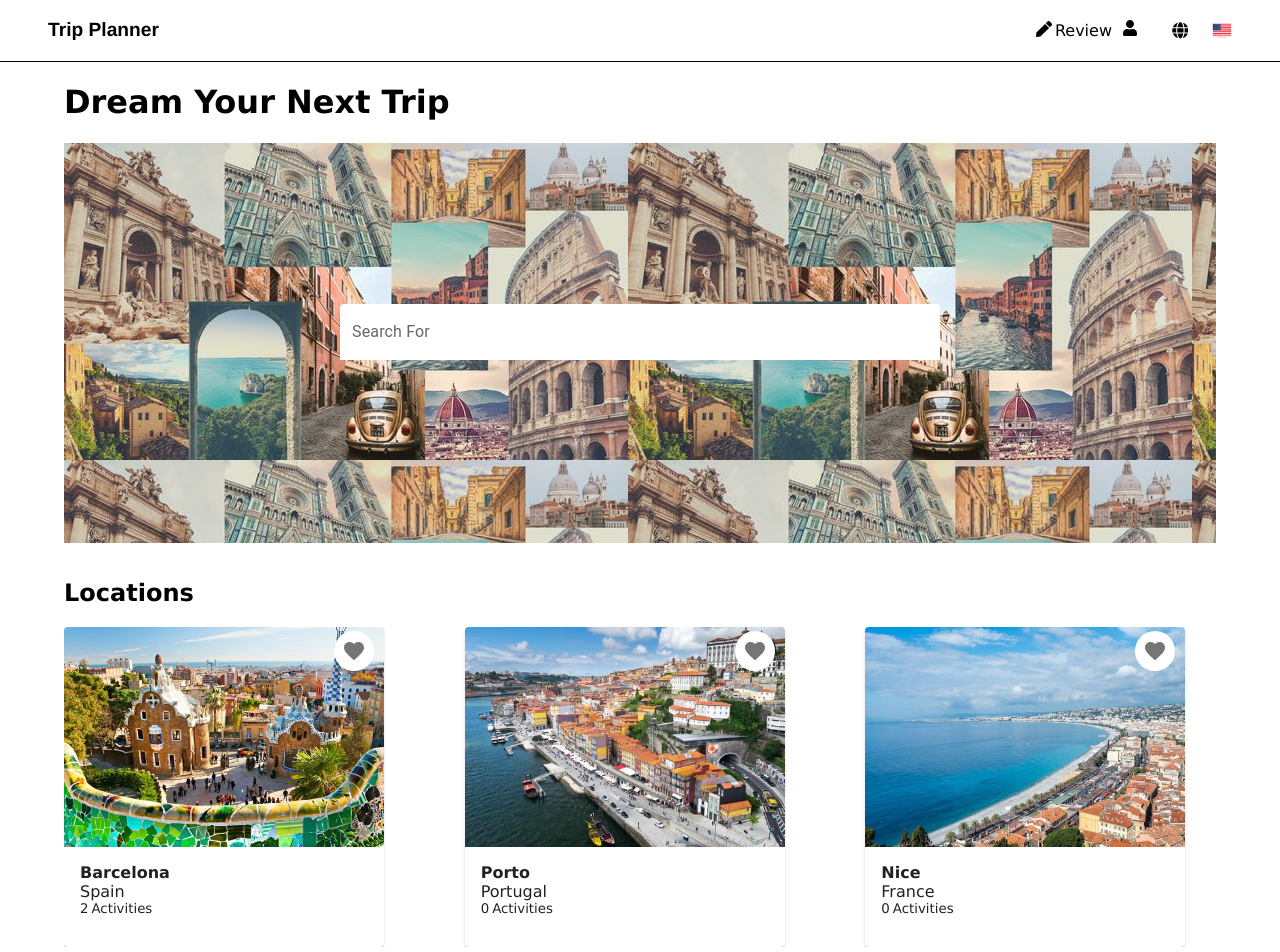
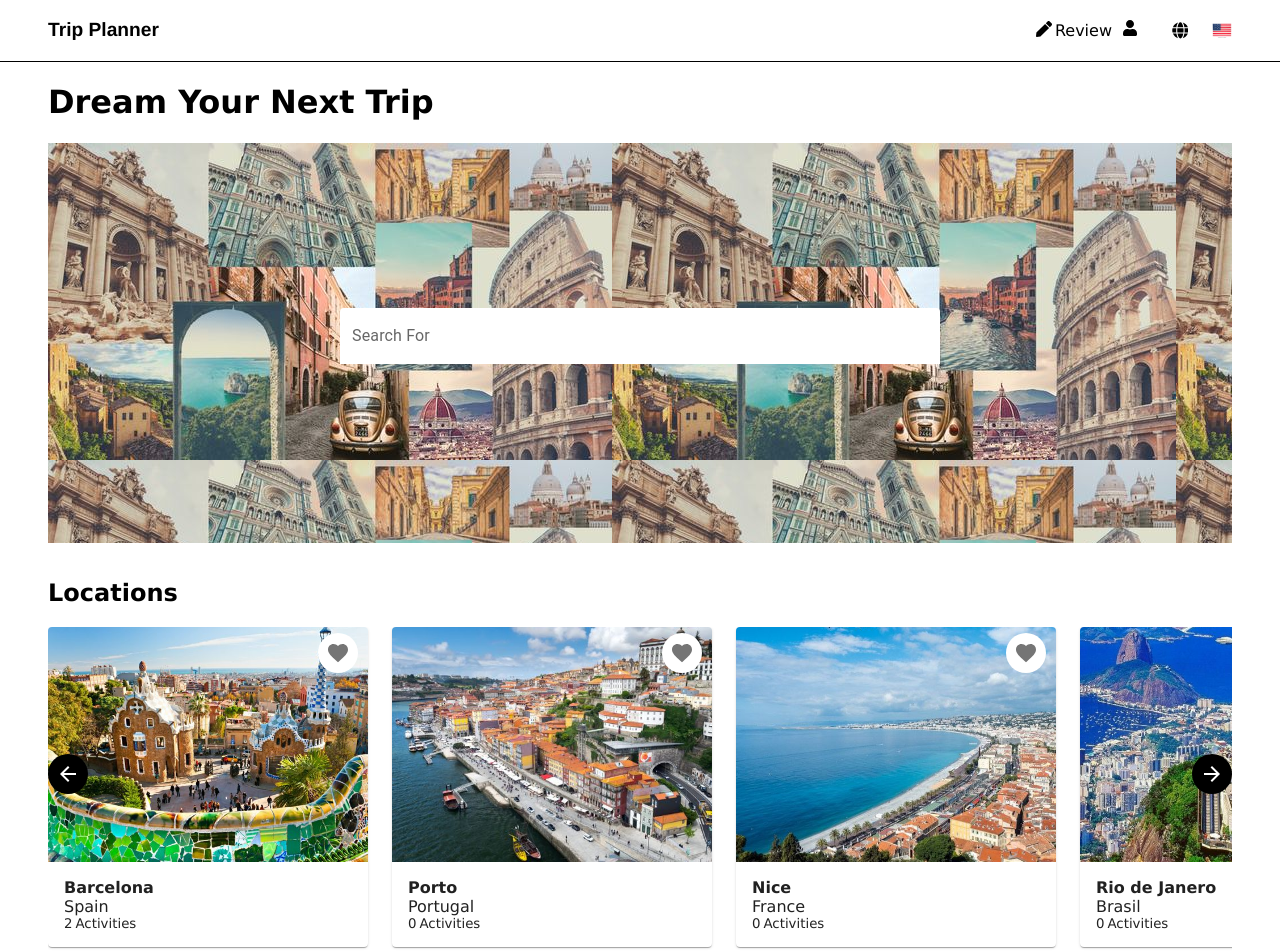
Before and after one commit to IlariaMessiha/Trip-Planner-Project, a React (Create React App) app: page / in a window 1280 px wide. Shown: the top 952 px of the page. Built offline with nearby package versions, Linux system fonts and the light colour scheme.

Commit message:
Styling swiper

```diff
--- a/src/Components/core/CardActivity.module.css
+++ b/src/Components/core/CardActivity.module.css
@@ -1,11 +1,3 @@
-.item {
-    margin-right: 30px;
-
-
-}
-
-
-
 .ActivityContent {
     text-align: left;
     font-size: larger;
--- a/src/Components/core/CardActivity.tsx
+++ b/src/Components/core/CardActivity.tsx
@@ -19,7 +19,7 @@ interface CardActivityProps {
 const FavoriteButton = styled(IconButton)({
   position: "absolute",
   backgroundColor: "white",
-  top: 4,
+  top: 6,
   right: 10,
 });
 export const CardActivity: FC<CardActivityProps> = ({ activity }) => {
@@ -27,7 +27,7 @@ export const CardActivity: FC<CardActivityProps> = ({ activity }) => {
   return (
     <div className={styles.container}>
       <Card className={styles.item} sx={{ width: 320, height: 320 }}>
-        <CardActionArea>
+        <CardActionArea sx={{ height: "100%" }}>
           <FavoriteButton>
             <FavoriteIcon />
           </FavoriteButton>
@@ -36,7 +36,7 @@ export const CardActivity: FC<CardActivityProps> = ({ activity }) => {
             image={activity.coverImage}
             alt="Activity Cover"
             className={styles.image}
-            sx={{ height: 220 }}
+            sx={{ height: 235 }}
           />
 
           <CardContent className={styles.ActivityContent}>
--- a/src/Components/core/CardLocation.module.css
+++ b/src/Components/core/CardLocation.module.css
@@ -1,7 +1,3 @@
-.item {
-    margin-right: 30px;
-}
-
 .locationContent {
     text-align: left;
     font-size: larger;
--- a/src/Components/core/CardLocation.tsx
+++ b/src/Components/core/CardLocation.tsx
@@ -16,7 +16,7 @@ interface CardLocationProps {
 const FavoriteButton = styled(IconButton)({
   position: "absolute",
   backgroundColor: "white",
-  top: 4,
+  top: 6,
   right: 10,
 });
 
@@ -25,17 +25,20 @@ export const CardLocation: FC<CardLocationProps> = ({ location }) => {
   const { t } = useTranslation();
   return (
     <Card className={styles.item} sx={{ width: 320, height: 320 }}>
-      <CardActionArea>
+      <CardActionArea sx={{ height: "100%" }}>
         <FavoriteButton>
           <FavoriteIcon />
         </FavoriteButton>
+        <div>
           <CardMedia
             component="img"
             image={location.coverImage}
             alt="Location Cover"
             className={styles.image}
-          sx={{ height: 220 }}
+            sx={{ height: 235 }}
           />
+        </div>
+
         <CardContent className={styles.locationContent}>
           <Typography text={location.name} variant="h4" />
           <Typography text={location.country} />
--- /dev/null
+++ b/src/Components/widgets/Swiper.css
@@ -0,0 +1,9 @@
+.swiper {
+    padding-bottom: 24px !important;
+
+
+}
+
+.swiper-wrapper {
+    margin-bottom: 20px !important;
+}
--- /dev/null
+++ b/src/Components/widgets/Swiper.module.css
@@ -0,0 +1,18 @@
+.prevButton,
+.nextButton {
+    position: absolute;
+    top: 35%;
+    z-index: 1;
+
+}
+
+.nextButton {
+    right: 0;
+
+
+}
+
+.prevButton {
+    left: 0;
+
+}
--- a/src/Components/widgets/Swiper.tsx
+++ b/src/Components/widgets/Swiper.tsx
@@ -1,21 +1,88 @@
-import { FC, ReactNode } from "react";
+import { ReactNode, useRef } from "react";
+import { Navigation, Pagination } from "swiper";
+import "./Swiper.css";
+import "swiper/css/navigation";
+import "swiper/css/pagination";
+import ArrowBackIcon from "@mui/icons-material/ArrowBack";
+import ArrowForwardIcon from "@mui/icons-material/ArrowForward";
+import styles from "./Swiper.module.css";
+
 import "swiper/css";
 import { Swiper as ReactSwiper, SwiperSlide } from "swiper/react";
+import { IconButton } from "@mui/material";
+import { color, styled } from "@mui/system";
 
 interface SwiperProps<T = any> {
   items: T[];
   renderItem: (item: T) => ReactNode;
 }
+const SwiperArrowsButton = styled(IconButton)({
+  backgroundColor: "black",
+  color: "white",
+
+  "&:hover": {
+    backgroundColor: "white",
+    color: "black",
+  },
+});
 
 export const Swiper = <T extends any>({
   renderItem,
   items,
 }: SwiperProps<T>) => {
+  const nextButton = useRef(null);
+  const prevButton = useRef(null);
   return (
-    <ReactSwiper spaceBetween={50} slidesPerView={3}>
+    <ReactSwiper
+      breakpoints={{
+        0: {
+          slidesPerView: 1,
+          spaceBetween: 10,
+        },
+        480: {
+          slidesPerView: 1,
+          spaceBetween: 10,
+        },
+
+        750: {
+          slidesPerView: 2,
+          spaceBetween: 10,
+        },
+        1090: {
+          slidesPerView: 3,
+          spaceBetween: 5,
+        },
+        1280: {
+          slidesPerView: 3.5,
+          spaceBetween: 20,
+        },
+      }}
+      modules={[Navigation, Pagination]}
+      navigation={{
+        prevEl: prevButton.current,
+        nextEl: nextButton.current,
+      }}
+      onInit={(swiper) => {
+        // swiper.params.navigation.prevEl = prevButton.current;
+        // swiper.params.navigation.nextEl = prevButton.current;
+        swiper.navigation.init();
+        swiper.navigation.update();
+      }}
+      pagination={{ clickable: true }}
+    >
       {items.map((item) => {
         return <SwiperSlide>{renderItem(item)}</SwiperSlide>;
       })}
+      <div className={styles.prevButton} ref={prevButton}>
+        <SwiperArrowsButton>
+          <ArrowBackIcon />
+        </SwiperArrowsButton>
+      </div>
+      <div className={styles.nextButton} ref={nextButton}>
+        <SwiperArrowsButton>
+          <ArrowForwardIcon />
+        </SwiperArrowsButton>
+      </div>
     </ReactSwiper>
   );
 };
--- a/src/Pages/Dashboard.tsx
+++ b/src/Pages/Dashboard.tsx
@@ -1,9 +1,9 @@
-import { Container } from "@mui/material";
 import { useTranslation } from "react-i18next";
 import { Link } from "react-router-dom";
 import { apiCalls } from "../api/api";
 import { CardActivity } from "../Components/core/CardActivity";
 import { CardLocation } from "../Components/core/CardLocation";
+import { Container } from "../Components/core/layout/Container";
 import { Section } from "../Components/core/layout/Section";
 import { Typography } from "../Components/core/Typography";
 import { SearchEngineAutocomplete } from "../Components/widgets/SearchEngineAutocomplete";
```
Lines whose indentation alone changed are shown as unchanged.
